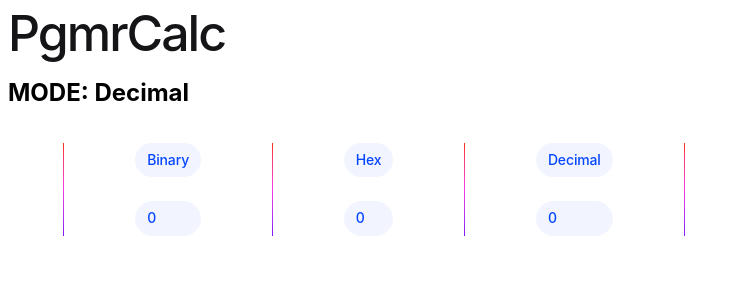
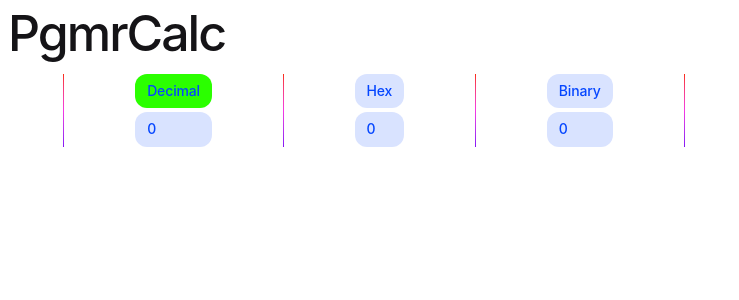
Before and after one commit to BrianRoys/PgmrCalc, an Angular app: page / in a window 1280 px wide. Shown: the top 300 px of the page, without its empty margins (0-739 px from the left). Built offline with nearby package versions, Linux system fonts and the light colour scheme.

Commit message:
better looking

```diff
--- a/src/app/app.component.html
+++ b/src/app/app.component.html
@@ -35,6 +35,7 @@
     );
 
     --pill-accent: var(--bright-blue);
+    --stack-item-accent: var(--gray-700);
 
     font-family: "Inter", -apple-system, BlinkMacSystemFont, "Segoe UI", Roboto,
       Helvetica, Arial, sans-serif, "Apple Color Emoji", "Segoe UI Emoji",
@@ -89,7 +90,7 @@
   }
 
   .content p {
-    margin-top: 1.5rem;
+    margin-top: 0.25rem;
   }
 
   .divider {
@@ -106,15 +107,35 @@
     gap: 1.25rem;
   }
 
+  .stack-item {
+    display: flex;
+    align-items: center;
+    --pill-accent: var(--bright-blue);
+    background: color-mix(in srgb, var(--stack-item-accent) 15%, transparent);
+    color: var(--pill-accent);
+    padding-inline: 0.75rem;
+    padding-block: 0.375rem;
+    border-radius: 0;
+    border: 0;
+    transition: background 0.3s ease;
+    font-family: var(--inter-font);
+    font-size: 0.875rem;
+    font-style: normal;
+    font-weight: 500;
+    line-height: 1.4rem;
+    letter-spacing: -0.00875rem;
+    text-decoration: none;
+  }
+
   .pill {
     display: flex;
     align-items: center;
     --pill-accent: var(--bright-blue);
-    background: color-mix(in srgb, var(--pill-accent) 5%, transparent);
+    background: color-mix(in srgb, var(--pill-accent) 15%, transparent);
     color: var(--pill-accent);
     padding-inline: 0.75rem;
     padding-block: 0.375rem;
-    border-radius: 2.75rem;
+    border-radius: 0.75rem;
     border: 0;
     transition: background 0.3s ease;
     font-family: var(--inter-font);
@@ -127,7 +148,7 @@
   }
 
   .pill:hover {
-    background: color-mix(in srgb, var(--pill-accent) 15%, transparent);
+    background: color-mix(in srgb, var(--pill-accent) 25%, transparent);
   }
 
   .pill-group .pill:nth-child(6n + 1) {
@@ -144,6 +165,13 @@
 
   .pill-group svg {
     margin-inline-start: 0.25rem;
+  }
+
+  .current-mode{
+    background-color: rgb(43, 255, 0);
+  }
+  .current-mode:hover{
+    background-color: rgb(43, 255, 0);
   }
 
   .social-links {
@@ -177,32 +205,31 @@
   }
 </style>
 
-    <h1>{{ title }}</h1>
-    <h2>MODE: {{ calcMode }} </h2>
+<h1>{{ title }}</h1>
 <main class="main">
   <div class="content">
     <div class="divider" role="separator" aria-label="Divider"></div>
     <div class="left-side">
-      <button class="pill" (click)="setModeToBinary()">Binary</button>
-      <p class="pill"> {{ calcValue | binary }} </p>
-      @for (item of calcStack; track $index) {
-        <p>[ {{ item | binary }} ]</p>
+      <button [class]="decimalClass" (click)="setModeToDecimal()">Decimal</button>
+      <p class="pill"> {{ calcValue }} </p>
+      @for (item of calcStackRev; track $index) {
+        <p class="stack-item">{{ item }}</p>
       }
     </div>
     <div class="divider" role="separator" aria-label="Divider"></div>
     <div class="center-side">
-      <button class="pill" (click)="setModeToHex()">Hex</button>
+      <button [class]="hexClass" (click)="setModeToHex()">Hex</button>
       <p class="pill"> {{ calcValue | hex }} </p>
-      @for (item of calcStack; track $index) {
-        <p> {{ item | hex }} </p>
+      @for (item of calcStackRev; track $index) {
+        <p class="stack-item">{{ item | hex }}</p>
       }
     </div>
     <div class="divider" role="separator" aria-label="Divider"></div>
     <div class="right-side">
-      <button class="pill" (click)="setModeToDecimal()">Decimal</button>
-      <p class="pill"> {{ calcValue }} </p>
-      @for (item of calcStack; track $index) {
-        <p> {{ item }} </p>
+      <button [class]="binaryClass" (click)="setModeToBinary()">Binary</button>
+      <p class="pill"> {{ calcValue | binary }} </p>
+      @for (item of calcStackRev; track $index) {
+        <p class="stack-item">{{ item | binary }}</p>
       }
     </div>
     <div class="divider" role="separator" aria-label="Divider"></div>
--- a/src/app/app.component.ts
+++ b/src/app/app.component.ts
@@ -10,32 +10,61 @@ import { HexPipe } from "./hex.pipe";
   templateUrl: './app.component.html',
   styleUrl: './app.component.sass'
 })
+
 export class AppComponent {
   title = 'PgmrCalc';
   calcMode: ('Binary' | 'Hex') | 'Decimal' = 'Decimal';
   calcValue: bigint = 0n;
   calcStack: bigint[] = [];
+  calcStackRev: bigint[] = [];
+  binaryClass: string = 'pill';
+  hexClass: string = 'pill';
+  decimalClass: string = 'pill current-mode';
 
   setModeToBinary() {
     this.calcMode = 'Binary';
+    this.binaryClass = 'current-mode pill';
+    this.hexClass = 'pill';
+    this.decimalClass = 'pill';
   }
   setModeToHex() {
     this.calcMode = 'Hex';
+    this.binaryClass = 'pill';
+    this.hexClass = 'current-mode pill';
+    this.decimalClass = 'pill';
   }
   setModeToDecimal() {
     this.calcMode = 'Decimal';
+    this.binaryClass = 'pill';
+    this.hexClass = 'pill';
+    this.decimalClass = 'current-mode pill';
   }
 
   @HostListener('document:keyup', ['$event'])
   handleKeyboardEvent(event: KeyboardEvent) {
-    console.log(`Key released globally: ${event.key}`);
     const keystroke = event.key;
     const key = event.key.substring(0, 1);
 
     switch(keystroke) {
+      case 'Backspace':
+        switch(this.calcMode) {
+          case 'Decimal':
+              this.calcValue /= 10n;
+            break;
+          case 'Hex':
+              this.calcValue /= 16n;
+            break;
+          case 'Binary':
+              this.calcValue /= 2n;
+            break;
+        }
+        break;
       case 'Enter':
         this.calcStack.push(this.calcValue);
         this.calcValue = 0n;
+        break;
+      case 'Escape':
+        this.calcValue = this.calcStack.pop() ?? 0n;
         break;
       case '+':
         this.calcValue += this.calcStack.pop() ?? 0n;
@@ -50,36 +79,28 @@ export class AppComponent {
         let q = this.calcStack.pop() ?? 0n;
         this.calcValue = q / this.calcValue;
         break;
+    }
 
-    }
+    this.calcStackRev = [...this.calcStack].reverse();
+
+    if(keystroke.length == 1) {
       switch (this.calcMode) {
         case 'Decimal':
-        if (keystroke === 'Backspace') {
-          this.calcValue /= 10n;
-        } else {
             if (key >= '0' && key <= '9') {
               this.calcValue = this.calcValue * 10n + BigInt(key);
             }
-        }
           break;
         case 'Hex':
-        if (keystroke === 'Backspace') {
-          this.calcValue /= 16n;
-        } else {
             if ((key >= '0' && key <= '9') || (key >= 'a' && key <= 'f') || (key >= 'A' && key <= 'F')) {
               this.calcValue = this.calcValue * 16n + BigInt(parseInt(key, 16));
           }
-        }
           break;
         case 'Binary':
-        if (keystroke === 'Backspace') {
-          this.calcValue /= 2n;
-        } else {
             if (key === '0' || key === '1') {
               this.calcValue = this.calcValue * 2n + BigInt(key);
-          }
             }
           break;
       }
     }
   }
+}
```
Lines whose indentation alone changed are shown as unchanged.
